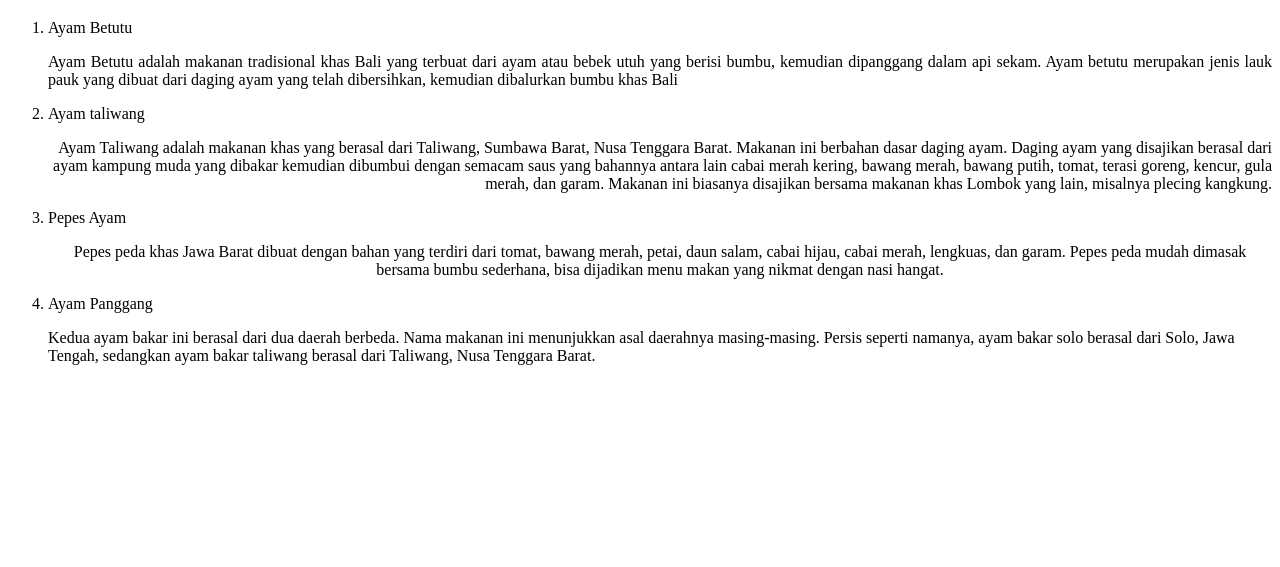
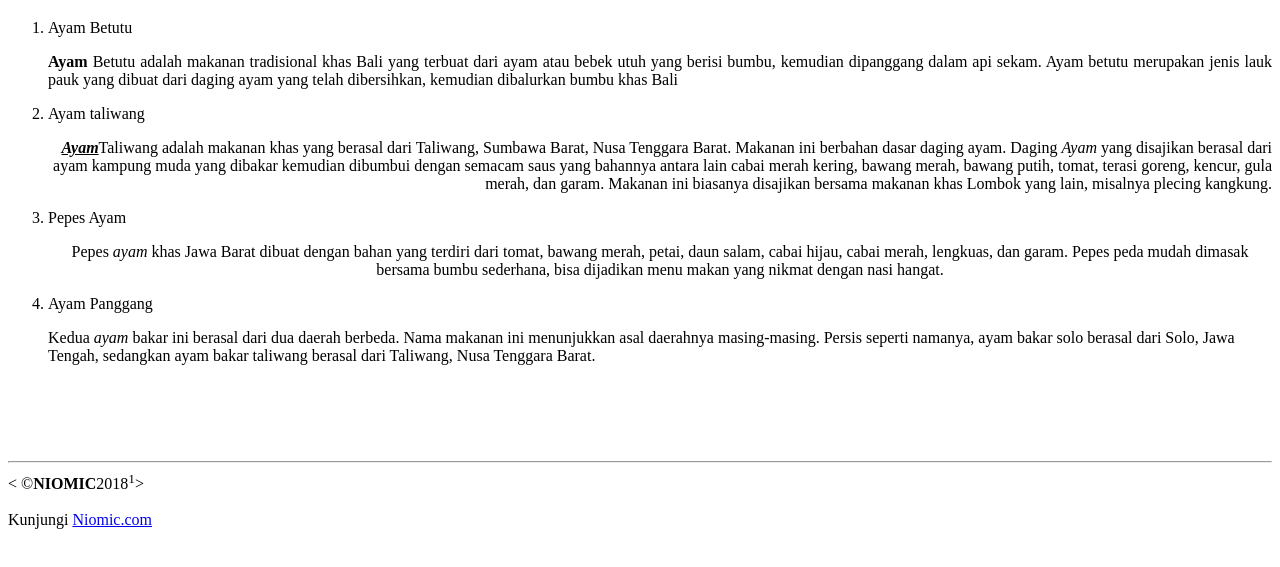
Before and after one commit to suci38/tugas_html, a plain HTML site: page tugas_7/index.html in a window 1280 px wide. Shown: the part 61-628 px from the top of the page. Drawn offline with Linux system fonts and the light colour scheme.

Commit message:
Tugas 7 html
update

```diff
--- a/tugas_7/index.html
+++ b/tugas_7/index.html
@@ -11,24 +11,33 @@
     <h1>MASAKAN YANG BERBAHAN AYAM YANG WAJIB KALIAN PELAJARI</h1>
     <ol type="1">
         <li>Ayam Betutu</li>
-        <p align="justify">Ayam Betutu adalah makanan tradisional khas Bali yang terbuat dari ayam atau bebek utuh yang
+        <p align="justify"><b>Ayam</b> Betutu adalah makanan tradisional khas Bali yang terbuat dari ayam atau bebek
+            utuh yang
             berisi bumbu, kemudian dipanggang dalam api sekam. Ayam betutu merupakan jenis lauk pauk yang dibuat dari
             daging ayam yang telah dibersihkan, kemudian dibalurkan bumbu khas Bali </p>
         <li>Ayam taliwang</li>
-        <p align="right">Ayam Taliwang adalah makanan khas yang berasal dari Taliwang, Sumbawa Barat, Nusa Tenggara
-            Barat. Makanan ini berbahan dasar daging ayam. Daging ayam yang disajikan berasal dari ayam kampung muda
+        <p align="right"><b><i><u>Ayam</b></i></u>Taliwang adalah makanan khas yang berasal dari Taliwang, Sumbawa
+            Barat, Nusa Tenggara
+            Barat. Makanan ini berbahan dasar daging ayam. Daging <i>Ayam</i> yang disajikan berasal dari ayam kampung
+            muda
             yang dibakar kemudian dibumbui dengan semacam saus yang bahannya antara lain cabai merah kering, bawang
             merah, bawang putih, tomat, terasi goreng, kencur, gula merah, dan garam. Makanan ini biasanya disajikan
             bersama makanan khas Lombok yang lain, misalnya plecing kangkung.</p>
         <li>Pepes Ayam</li>
-        <p align="center">Pepes peda khas Jawa Barat dibuat dengan bahan yang terdiri dari tomat, bawang merah, petai,
+        <p align="center">Pepes <i>ayam</i> khas Jawa Barat dibuat dengan bahan yang terdiri dari tomat, bawang merah,
+            petai,
             daun salam, cabai hijau, cabai merah, lengkuas, dan garam. Pepes peda mudah dimasak bersama bumbu sederhana,
             bisa dijadikan menu makan yang nikmat dengan nasi hangat.</p>
         <li>Ayam Panggang</li>
-        <p align="left">Kedua ayam bakar ini berasal dari dua daerah berbeda. Nama makanan ini menunjukkan asal
+        <p align="left">Kedua <i>ayam</i> bakar ini berasal dari dua daerah berbeda. Nama makanan ini menunjukkan asal
             daerahnya masing-masing. Persis seperti namanya, ayam bakar solo berasal dari Solo, Jawa Tengah, sedangkan
             ayam bakar taliwang berasal dari Taliwang, Nusa Tenggara Barat.</p>
     </ol>
+    <br><br><br><br>
+    <hr>
+    &lt;&nbsp;&copy;<b>NIOMIC</b>2018<sup>1</sup>&gt;
+    <br><br>Kunjungi
+    <a href="https://niomic.com/">Niomic.com</a>
 </body>
 
 </html>
```
